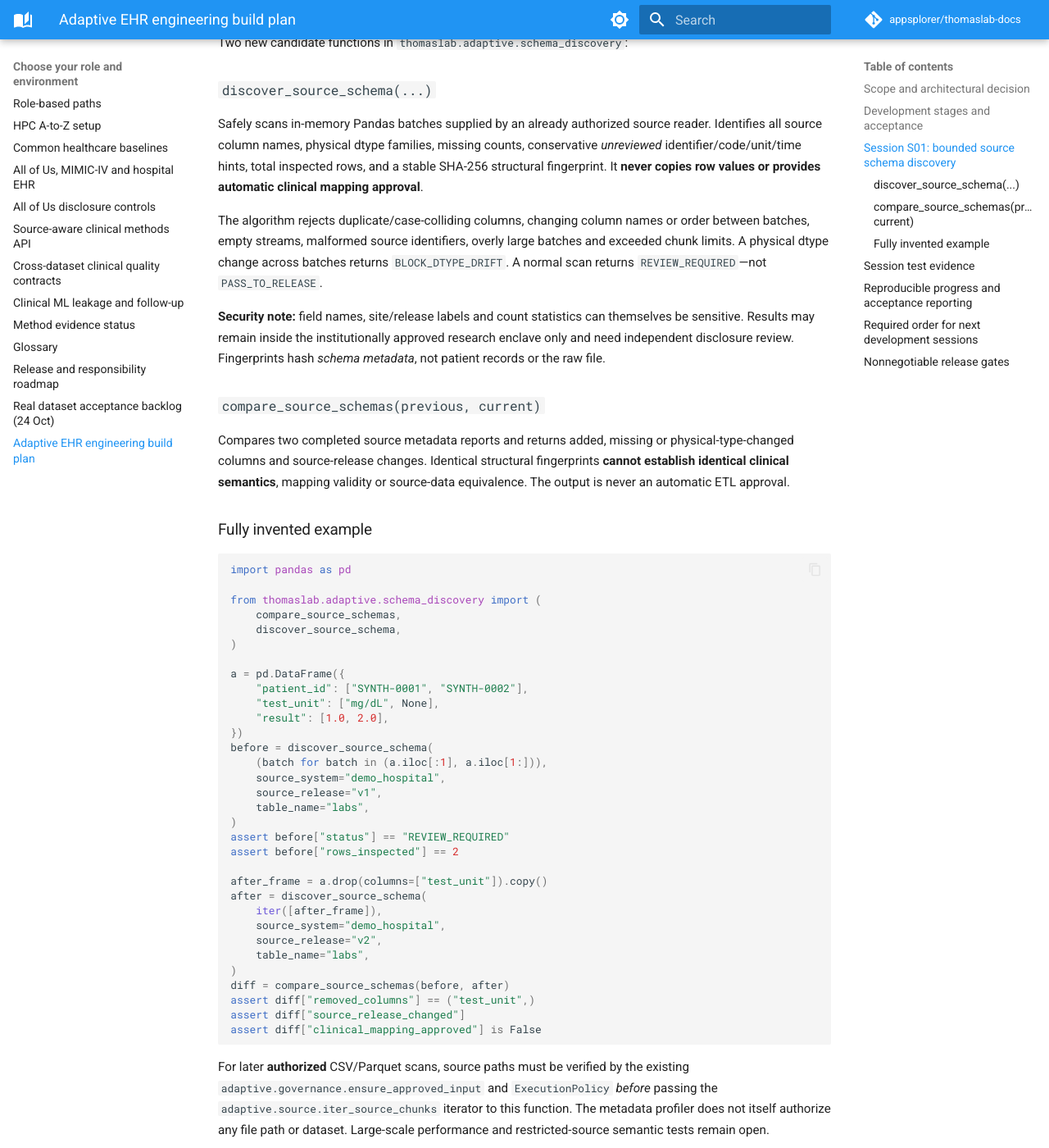
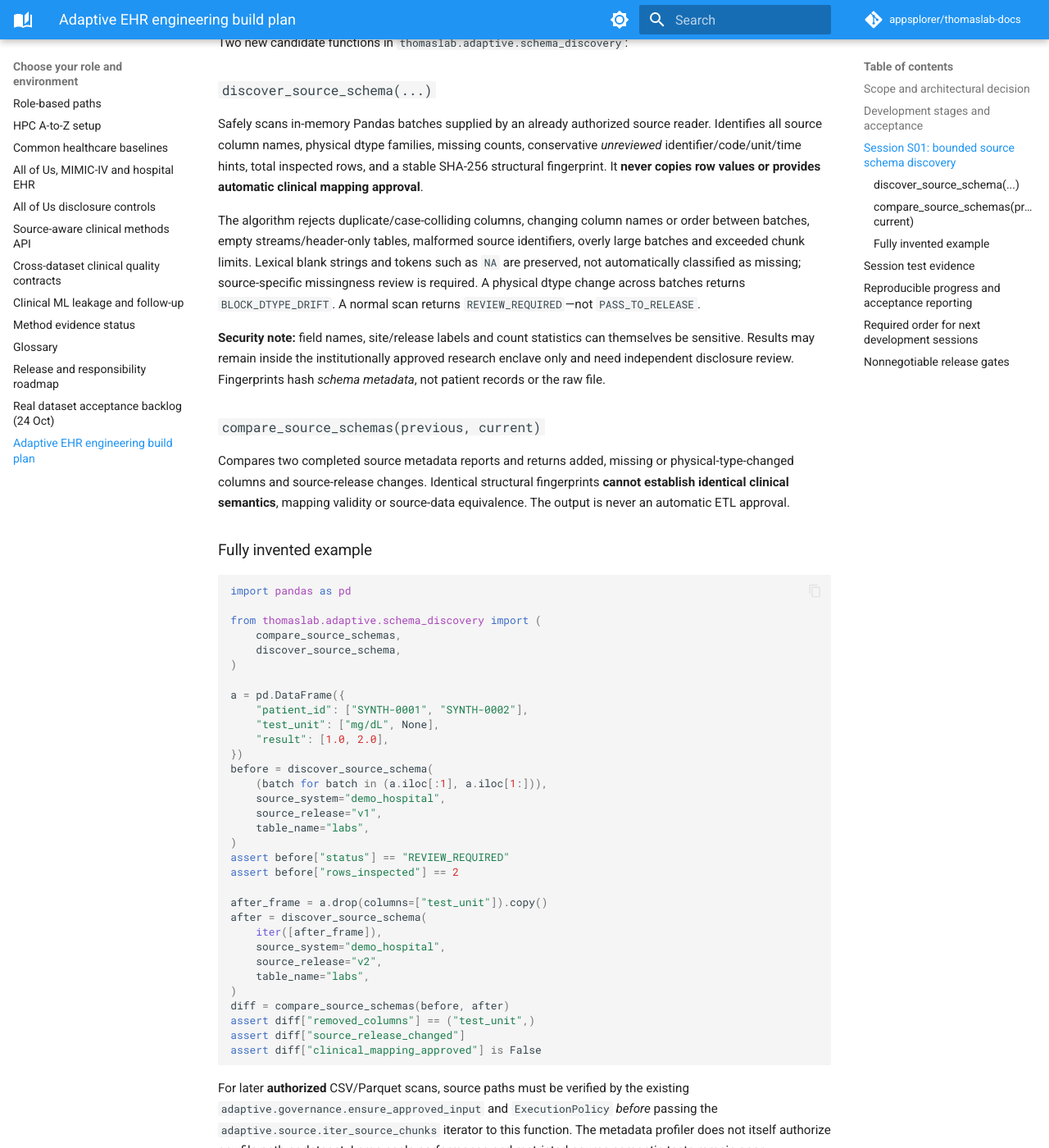
Before and after one commit to appsplorer/thomaslab-docs, an MkDocs documentation site: the page built from docs/guides/ehr-platform-build-plan.md, in a window 1280 px wide and 1400 px high, scrolled down 2209 px. Shown: the whole window at 82% size. Built offline with MkDocs 1.6.1 and Material for MkDocs 9.7.7, drawn with Linux system fonts in a browser that asks for light colours; comment, search, counter and statistics services are not loaded; some of the changed text lies outside the part shown.

Commit message:
docs(ehr): reflect 22 passing focused checks and block empty source or unreviewed blank-token inference

```diff
--- a/docs/guides/ehr-platform-build-plan.md
+++ b/docs/guides/ehr-platform-build-plan.md
@@ -63,8 +63,8 @@ total inspected rows, and a stable SHA-256 structural fingerprint. It **never
 copies row values or provides automatic clinical mapping approval**.
 
 The algorithm rejects duplicate/case-colliding columns, changing column
-names or order between batches, empty streams, malformed source identifiers,
-overly large batches and exceeded chunk limits. A physical dtype change
+names or order between batches, empty streams/header-only tables, malformed source identifiers,
+overly large batches and exceeded chunk limits. Lexical blank strings and tokens such as `NA` are preserved, not automatically classified as missing; source-specific missingness review is required. A physical dtype change
 across batches returns `BLOCK_DTYPE_DRIFT`. A normal scan returns
 `REVIEW_REQUIRED`—not `PASS_TO_RELEASE`.
 
```
Also changed, not shown: other parts of docs/guides/ehr-platform-build-plan.md (+3 -3 lines).
